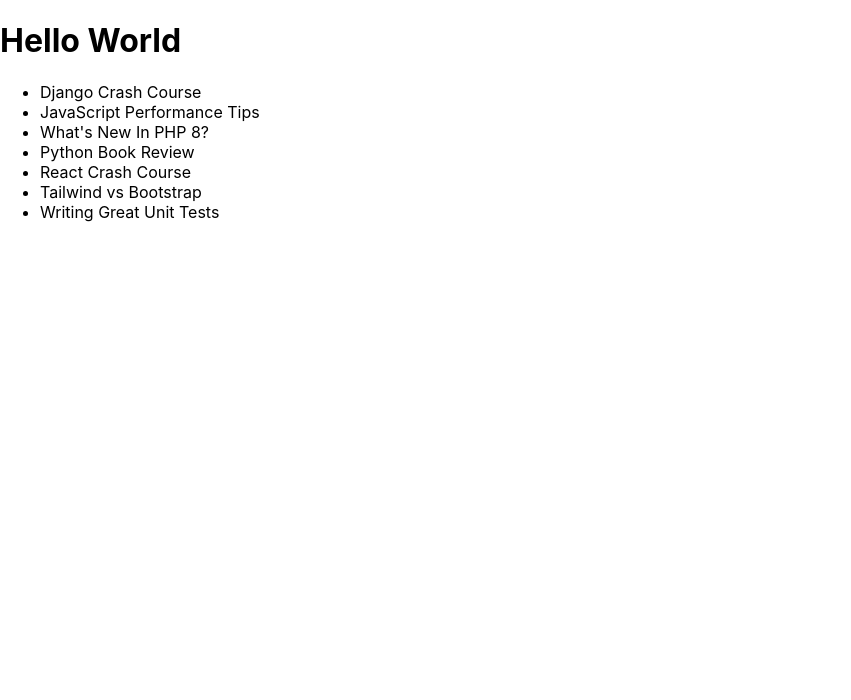
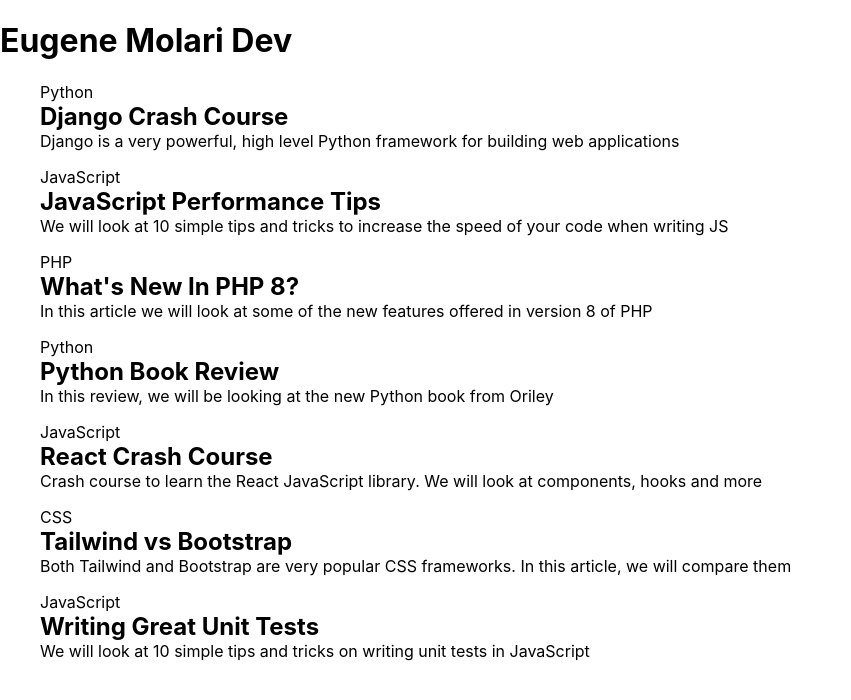
Before and after one commit to eugelogic/emerald, a Next.js app: page / in a window 1280 px wide. Shown: the top 700 px of the page, without its empty margins (0-851 px from the left). Built offline with nearby package versions, Linux system fonts and the light colour scheme.

Commit message:
Add PostItem component

```diff
--- /dev/null
+++ b/components/PostItem.js
@@ -0,0 +1,21 @@
+import Link from 'next/link'
+
+const PostItem = ({ post }) => {
+    return (
+        <li style={{
+            marginBottom: '1rem',
+            listStyle: 'none'
+            }}>
+            <span>{post.frontmatter.category}</span>
+            <Link href={`/blog/${post.slug}`}>
+                <a>
+                    <h2 style={{ margin: '0' }}>{post.frontmatter.title}</h2>
+                </a>
+            </Link>
+            <p style={{ margin: '0' }}>{post.frontmatter.excerpt}</p>
+            {/* <time dateTime={post.frontmatter.date}>{post.frontmatter.date}</time> */}
+        </li>
+    )
+}
+
+export default PostItem
--- a/pages/index.js
+++ b/pages/index.js
@@ -1,6 +1,7 @@
 import fs from 'fs'
 import path from 'path'
 import matter from 'gray-matter'
+import PostItem from '../components/PostItem'
 
 export const getStaticProps = async () => {
 
@@ -29,12 +30,10 @@
 
   return (
     <div>
-        <h1>Hello World</h1>
+        <h1>Eugene Molari Dev</h1>
         <ul>
         {posts?.length > 0 && posts.map((post, index) => (
-          <li key={index}>
-            {post.frontmatter.title}
-          </li>
+          <PostItem key={index} post={post} />
         ))}
         </ul>
     </div>
```
